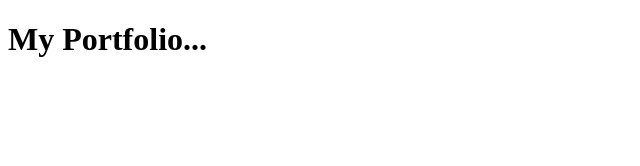
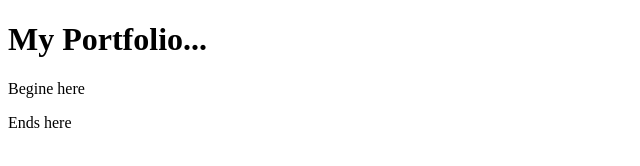
Before and after one commit to sdgsystems/crazy-portfolio, a plain HTML site: page index.html in a window 1280 px wide. Shown: the whole page, without its empty margins (0-640 px from the left). Drawn offline with Linux system fonts and the light colour scheme.

Commit message:
added new index file

```diff
--- a/index.html
+++ b/index.html
@@ -5,5 +5,7 @@
     </head>
     <body>
         <h1>My Portfolio...</h1>
+        <p>Begine here</p>
+        <p>Ends here</p>
     </body>
 </html>
```
